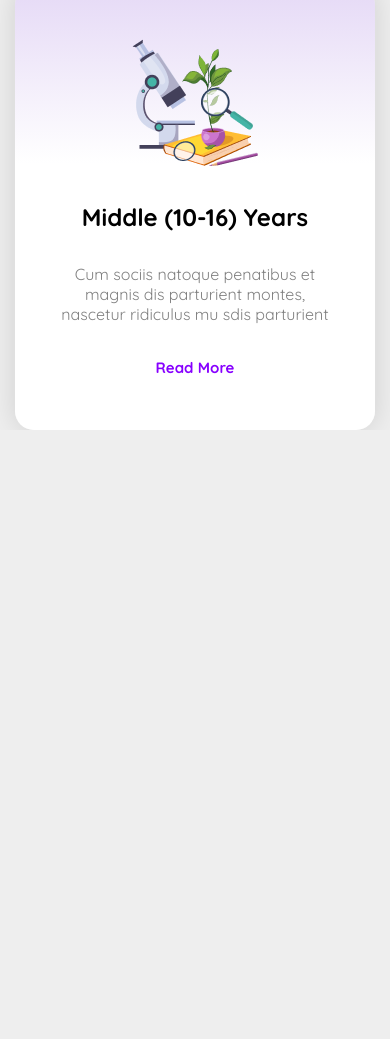
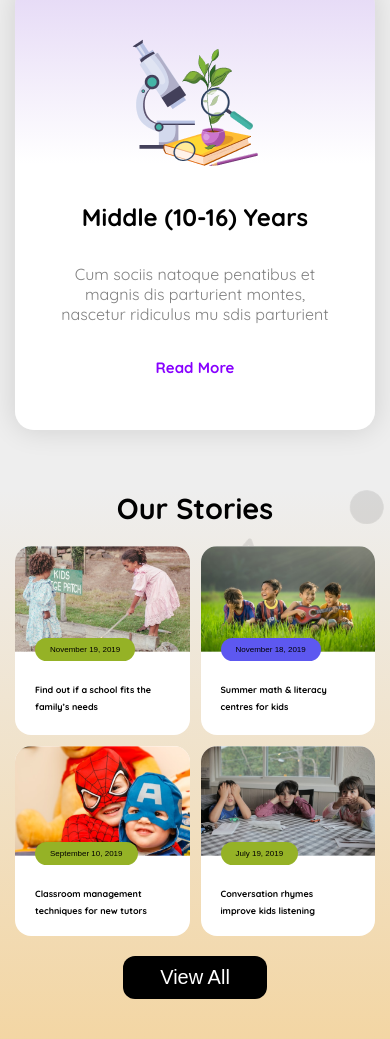
Before and after one commit to shakilahamed07/Assignment-2, a plain HTML site: page index.html in a window 390 px wide. Shown: the part 1846-2885 px from the top of the page. Before the commit the page ends 2276 px from the top, so only its background shows below. Drawn offline with Linux system fonts and the light colour scheme.

Commit message:
our stories section complete

```diff
--- a/index.html
+++ b/index.html
@@ -45,6 +45,7 @@
 
     <!-- main section start -->
     <main>
+        <!-- curriculum section start-->
         <section class="curriculum">
             <h1>Standard Curriculum</h1>
             <div class="curriculum-conteinar d-flex">
@@ -78,6 +79,71 @@
                 <a href=""><h1 class="icon"><i class="fa-solid fa-chevron-right " style="color: white;"></i></h1></a>
             </div>
         </section>
+        <!-- curriculum section end-->
+
+        <!-- our stories section start-->
+        <section class="our-stories">
+            <h1>Our Stories</h1>
+            <div class="stories-conteinar">
+                <div class="story-card-1 story-card">
+                    <img src="./assets/story-1.png" alt="story-1">
+                    <div class="card-info-1">
+                        <div>
+                            <button>November 19, 2019</button>
+                        </div>
+                        <h4>A fun toddler coloring training on
+                            classroom</h4>
+                        <p>Beautiful branding for changes by Never Now in Australia.
+                        changes is a platform for open discussion in an inclusive and
+                        collaborative environment, providing the...</p>
+                    </div>
+                </div>
+                <div class="story-card-2 story-card">
+                    <img src="./assets/story-2.png" alt="story-2">
+                    <div class="story-semilar-style">
+                        <div>
+                            <button>November 19, 2019</button>
+                        </div>
+                        <h4>Find out if a school fits the
+                        family’s needs</h4>
+                    </div>
+                </div>
+                <div class="story-card-3 story-card">
+                    <img src="./assets/story-3.png" alt="story-3">
+                    <div class="story-semilar-style">
+                        <div>
+                            <button style="background-color: #5D58F0;">November 18, 2019</button>
+                        </div>
+                        <h4>Summer math & literacy
+                            centres for kids</h4>
+                    </div>
+                </div>
+                <div class="story-card-4 story-card">
+                    <img src="./assets/story-4.png" alt="story-4">
+                    <div class="story-semilar-style">
+                        <div>
+                            <button>September 10, 2019</button>
+                        </div>
+                        <h4>Classroom management
+                            techniques for new tutors</h4>
+                    </div>
+                </div>
+                <div class="story-card-5 story-card">
+                    <img src="./assets/story-5.png" alt="story-5">
+                    <div class="story-semilar-style">
+                        <div>
+                            <button>July 19, 2019</button>
+                        </div>
+                        <h4>Conversation rhymes
+                            improve kids listening</h4>
+                    </div>
+                </div>
+            </div>
+            <div class="view-all-button">
+                <button class="btn">View All</button>
+            </div>
+        </section>
+        <!-- our stories section end-->
     </main>
     <!-- main section end -->
 
--- a/style.css
+++ b/style.css
@@ -139,7 +139,7 @@ main{
     background-size: cover;
 }
 .curriculum h1{
-    font-size: 3rem;
+    font-size: 2.8rem;
     text-align: center;
     margin-top: 60px ;
     margin-bottom: 80px;
@@ -205,6 +205,87 @@ main{
 }
 /*curriculum section end */
 
+/* our stories section start */
+.our-stories{
+    background: url('./assets/bg.png'), url('./assets/bg.png'), linear-gradient(to top, rgba(254, 161, 1, 0.312) 0%, #eee 100%);
+    margin: 0 auto;
+}
+.our-stories h1{
+    font-size: 2.8rem;
+    text-align: center;
+    margin-bottom: 80px;
+    margin-top: 60px;
+}
+.stories-conteinar{
+    max-width: 1160px;
+    margin: 0 auto;
+    display: grid;
+    grid-template-columns:  repeat(4,1fr);
+    grid-template-rows: repeat(2,1fr);
+    gap: 19px;
+    justify-content: center;
+}
+.story-card{
+    border-radius: 16px;
+    background-color: white;
+    position: relative;
+}
+.story-card img{
+    width: 100%;
+    border-top-left-radius: 16px;
+    border-top-right-radius: 16px;
+}
+.story-card-1{
+    grid-row: span 2;
+    grid-column: span 2;
+}
+.card-info-1{
+    padding: 0px 38px 34px 38px;
+}
+.story-card-1 button{
+    background-color: #05D4DF;
+    padding: 15px 19px;
+    border-radius: 50px;
+    border: none;
+    color: white;
+    font-weight: 400;
+    position: relative;
+    top: -30px;
+}
+.card-info-1 h4{
+    font-size: 1.5rem;
+    margin-bottom: 48px;
+    margin-top: 0px;
+}
+.card-info-1 p{
+    color: #666666;
+}
+.story-semilar-style{
+    padding: 0 38px 0px 37px ;
+}
+.story-semilar-style h4{
+    font-size: 1rem;
+    line-height: 28px;
+    margin-top: 0px;
+}
+.story-semilar-style button{
+    background-color: #95B226;
+    border: none;
+    padding: 10px 19px;
+    border-radius: 50px;
+    position: relative;
+    top: -20px;
+}
+.view-all-button{
+    text-align: center;
+}
+.view-all-button button{
+    background-color: black;
+    margin-bottom: 60px;
+    margin-top: 80px;
+}
+
+/* our stories section end */
 
 /* footer section start */
 /* footer section end */
@@ -252,6 +333,47 @@ main{
     .arro{
         display: none;
     }
+    .our-stories{
+        background-size: cover;
+    }
+    .stories-conteinar{
+        grid-template-columns:  repeat(2,1fr);
+        grid-template-rows: repeat(2,1fr);
+        margin: 0 15px;
+        gap: 11px;
+    }
+    .story-card-1{
+        display: none;
+    }
+    .story-semilar-style{
+        padding: 0 38px 0px 37px ;
+    }
+    .story-semilar-style h4{
+        font-size: 9px;
+        line-height: 17px;
+        margin-bottom: 17px;
+        margin-top: 0px;
+    }
+    .story-semilar-style button{
+        padding: 7px 15px;
+        font-size: 0.5rem;
+    }
+    .story-semilar-style{
+        padding: 0 30px 0px 20px ;
+    }
+    .our-stories h1{
+        margin-top: 60px;
+        margin-bottom: 20px;
+        font-size: 1.8rem;
+    }
+    .view-all-button button{
+        margin-bottom: 40px;
+        margin-top: 20px;
+    }
+    .view-all-button button{
+        padding: 10px 37px;
+        border-radius: 12px;
+    }
 }
 @media (min-width:576px) and (max-width:992px) {
     .navber{
@@ -269,4 +391,10 @@ main{
     .curriculum{
         margin: 0 4px;
     }
+    .stories-conteinar{
+        grid-template-columns:  repeat(2,1fr);
+        grid-template-rows: repeat(2,1fr);
+        margin: 0 15px;
+        gap: 11px;
+    }
 }
```
